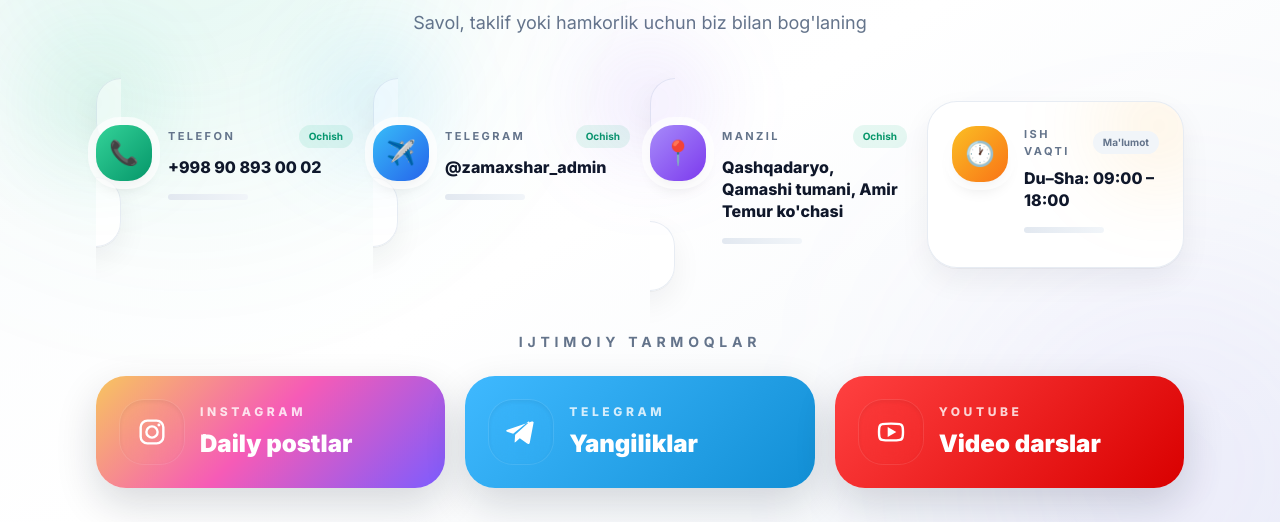
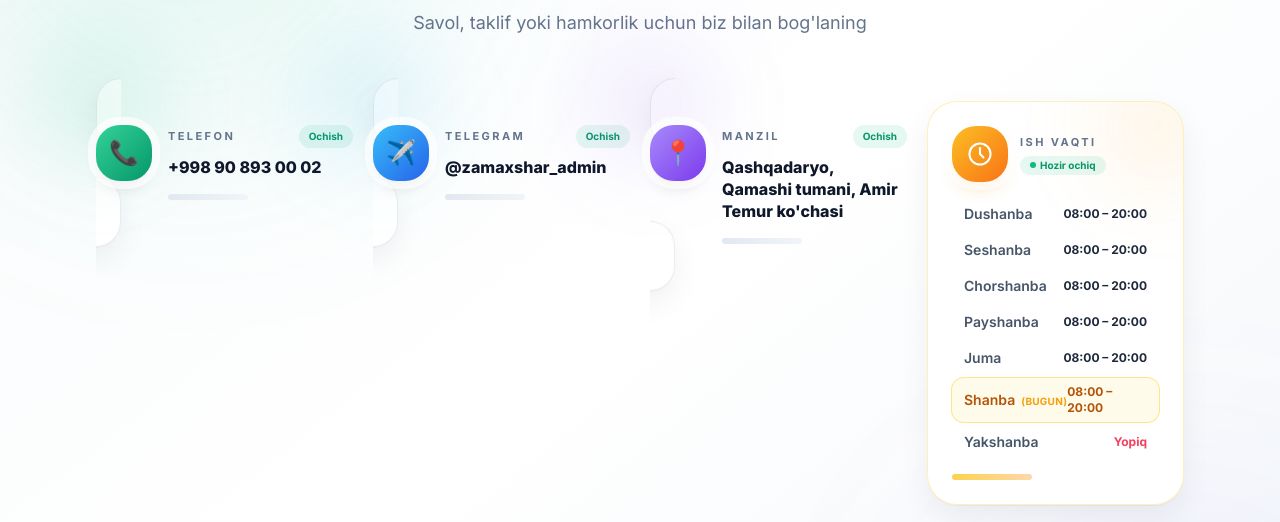
Before and after one commit to ogmahub/zamaxshar, a React (Vite) app in the folder frontend/: page /contact in a window 1280 px wide. Shown: the part 278-800 px from the top of the page. Built offline with nearby package versions, Linux system fonts and the light colour scheme; no server answers.

Commit message:
contact: professional WorkingHoursCard with live open/closed status, today highlight, dark mode

```diff
--- a/frontend/src/pages/Contact.jsx
+++ b/frontend/src/pages/Contact.jsx
@@ -43,6 +43,102 @@ const socialLinks = [
     hint: "Video darslar",
   },
 ];
+
+function ClockIcon() {
+  return (
+    <svg viewBox="0 0 24 24" fill="none" className="w-7 h-7 text-white" aria-hidden="true">
+      <circle cx="12" cy="12" r="9" stroke="currentColor" strokeWidth="1.8" />
+      <path d="M12 7v5l3 3" stroke="currentColor" strokeWidth="1.8" strokeLinecap="round" strokeLinejoin="round" />
+    </svg>
+  );
+}
+
+const SCHEDULE = [
+  { day: "Dushanba",   short: "Du",  hours: "08:00 – 20:00", open: true },
+  { day: "Seshanba",   short: "Se",  hours: "08:00 – 20:00", open: true },
+  { day: "Chorshanba", short: "Ch",  hours: "08:00 – 20:00", open: true },
+  { day: "Payshanba",  short: "Pa",  hours: "08:00 – 20:00", open: true },
+  { day: "Juma",       short: "Ju",  hours: "08:00 – 20:00", open: true },
+  { day: "Shanba",     short: "Sh",  hours: "08:00 – 20:00", open: true },
+  { day: "Yakshanba",  short: "Ya",  hours: "Yopiq",          open: false },
+];
+
+function WorkingHoursCard({ i }) {
+  const now = new Date();
+  const todayIdx = now.getDay();
+  const mappedIdx = todayIdx === 0 ? 6 : todayIdx - 1;
+  const currentHour = now.getHours() + now.getMinutes() / 60;
+  const isOpenNow = mappedIdx < 6 && currentHour >= 8 && currentHour < 20;
+
+  return (
+    <motion.div
+      initial="hidden"
+      animate="visible"
+      custom={i}
+      variants={fadeUp}
+      className="group"
+    >
+      <div className="relative h-full overflow-hidden rounded-[30px] border border-amber-200/60 dark:border-amber-500/20 bg-white/95 dark:bg-slate-900/95 p-6 shadow-[0_1px_0_rgba(15,23,42,0.04),0_12px_30px_rgba(15,23,42,0.06)] transition-all duration-300 hover:-translate-y-1 hover:shadow-[0_16px_40px_rgba(15,23,42,0.12)] cursor-default">
+
+        {/* Glow blob */}
+        <div className="absolute -top-10 -right-10 h-32 w-32 rounded-full bg-amber-500/10 dark:bg-amber-400/8 blur-2xl" />
+
+        <div className="relative">
+          {/* Header */}
+          <div className="flex items-center justify-between mb-4">
+            <div className="flex items-center gap-3">
+              <div className="w-14 h-14 rounded-3xl bg-gradient-to-br from-amber-400 to-orange-500 shadow-lg shadow-amber-500/25 grid place-items-center ring-8 ring-white/70 dark:ring-slate-900/70 shrink-0">
+                <ClockIcon />
+              </div>
+              <div>
+                <p className="text-[11px] font-bold tracking-[0.22em] text-slate-500 dark:text-slate-400 uppercase">Ish vaqti</p>
+                <span className={`inline-flex items-center gap-1 rounded-full px-2.5 py-0.5 text-[10px] font-bold mt-0.5 ${
+                  isOpenNow
+                    ? "bg-emerald-500/10 text-emerald-600 dark:text-emerald-400"
+                    : "bg-rose-500/10 text-rose-600 dark:text-rose-400"
+                }`}>
+                  <span className={`w-1.5 h-1.5 rounded-full ${ isOpenNow ? "bg-emerald-500" : "bg-rose-500" }`} />
+                  {isOpenNow ? "Hozir ochiq" : "Hozir yopiq"}
+                </span>
+              </div>
+            </div>
+          </div>
+
+          {/* Schedule rows */}
+          <div className="space-y-1">
+            {SCHEDULE.map((row, idx) => {
+              const isToday = idx === mappedIdx;
+              return (
+                <div
+                  key={row.day}
+                  className={`flex items-center justify-between rounded-xl px-3 py-1.5 text-sm transition-colors ${
+                    isToday
+                      ? "bg-amber-50 dark:bg-amber-500/10 ring-1 ring-amber-200 dark:ring-amber-500/30"
+                      : "hover:bg-slate-50 dark:hover:bg-slate-800/50"
+                  }`}
+                >
+                  <span className={`font-semibold ${ isToday ? "text-amber-700 dark:text-amber-300" : "text-slate-600 dark:text-slate-400" }`}>
+                    {row.day}
+                    {isToday && <span className="ml-1.5 text-[10px] font-bold uppercase tracking-wide text-amber-500">(Bugun)</span>}
+                  </span>
+                  <span className={`font-bold text-xs ${
+                    row.open
+                      ? isToday ? "text-amber-700 dark:text-amber-300" : "text-slate-800 dark:text-white"
+                      : "text-rose-500 dark:text-rose-400"
+                  }`}>
+                    {row.hours}
+                  </span>
+                </div>
+              );
+            })}
+          </div>
+
+          <div className="mt-4 h-1.5 w-20 rounded-full bg-gradient-to-r from-amber-300 to-orange-200 dark:from-amber-500/50 dark:to-orange-500/20" />
+        </div>
+      </div>
+    </motion.div>
+  );
+}
 
 function SocialGlyph({ type }) {
   const common = "h-7 w-7 sm:h-8 sm:w-8 text-white";
@@ -189,14 +285,6 @@ export default function Contact() {
       href: "https://www.google.com/maps/search/?api=1&query=Zamaxshar+O%27quv+markazi+Qamashi",
       color: "from-violet-400 to-violet-600",
     },
-    {
-      key: "time",
-      icon: "🕐",
-      label: "Ish vaqti",
-      value: "Du–Sha: 09:00 – 18:00",
-      href: null,
-      color: "from-amber-400 to-orange-500",
-    },
   ];
 
   return (
@@ -228,6 +316,7 @@ export default function Contact() {
           {contacts.map((c, i) => (
             <ContactCard key={c.label} item={c} i={i} />
           ))}
+          <WorkingHoursCard i={contacts.length} />
         </div>
 
         {/* Social links */}
```
